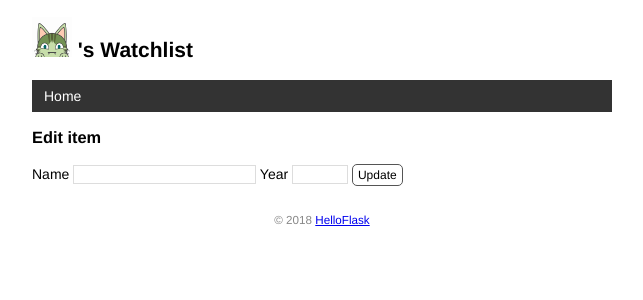
After one commit to ludidiya/flask-demo, a Flask app: template templates/edit.html in a window 1280 px wide. The commit adds this page. Shown: the top 300 px of the page, without its empty margins (318-961 px from the left). Run offline with Flask 2, Linux system fonts and the light colour scheme; the template is opened without the code that fills it, so the values that code supplies are empty.

Commit message:
Create, edit and delete item by form

```diff
--- a/app.py
+++ b/app.py
@@ -1,10 +1,20 @@
 import os
 import sys
-from flask import Flask, escape, url_for, render_template
-# 从 flask 包导入 Flask 类，通过实例化这个类，创建一个程序对象 app
-# escape() 函数可对用户恶意输入代码进行转义
-# Flask 提供了一个 url_for 函数来生成 URL，它接受的第一个参数就是端点值，默认为视图函数的名称
-# 使用 render_template() 函数可以把模板渲染出来，必须传入的参数为模板文件名
+from flask import Flask, escape, url_for, render_template, request, flash, redirect
+# 1）从 flask 包导入 Flask 类，通过实例化这个类，创建一个程序对象 app
+# 2）escape() 函数可对用户恶意输入代码进行转义
+# 3）Flask 提供了一个 url_for 函数来生成 URL，它接受的第一个参数就是端点值，默认为视图函数的名称
+# 4）使用 render_template() 函数可以把模板渲染出来，必须传入的参数为模板文件名
+# 5）request: Flask 会在请求触发后把请求信息放到 request 对象里，你可以从 flask 包导入它
+#          它包含请求相关的所有信息
+#          比如请求的路径（request.path）
+#          请求的方法（request.method）
+#          表单数据（request.form）
+#          查询字符串（request.args）等等。
+# 6）lash() 函数用来在视图函数里向模板传递提示消息，get_flashed_messages() 函数则用来在模板中获取提示消息。
+# 7）redirect() ：重定向响应是一类特殊的响应，它会返回一个新的 URL，浏览器在接受到这样的响应后会向这个新 URL 再次发起一个新的请求。
+#          Flask 提供了 redirect() 函数来快捷生成这种响应
+#          传入重定向的目标 URL 作为参数，比如 redirect('http://helloflask.com')。
 
 from flask_sqlalchemy import SQLAlchemy
 # 导入扩展类:
@@ -26,6 +36,11 @@ else:  # 否则使用四个斜线
 app = Flask(__name__)
 app.config['SQLALCHEMY_DATABASE_URI'] = prefix + os.path.join(app.root_path, 'data.db')
 app.config['SQLALCHEMY_TRACK_MODIFICATIONS'] = False  # 关闭对模型修改的监控
+# flash() 函数在内部会把消息存储到 Flask 提供的 session 对象里。
+# session 用来在请求间存储数据,它会把数据签名后存储到浏览器的 Cookie 中
+# 所以我们需要设置签名所需的密钥：
+app.config['SECRET_KEY'] = 'dev'  # 等同于 app.secret_key = 'dev'
+# 密钥的值在开发时可以随便设置。基于安全的考虑，在部署时应该设置为随机字符，且不应该明文写在代码里，在部署章节会详细介绍。
 # 在扩展类实例化前加载配置
 db = SQLAlchemy(app)
 
@@ -46,25 +61,7 @@ def test_url_for():
     return 'Test page'
 
 
-
-# 定义虚拟数据
-# 全局变量
-# name = 'Diadia LING'
-# movies = [
-#     {'title': 'My Neighbor Totoro', 'year': '1988'},
-#     {'title': 'Dead Poets Society', 'year': '1989'},
-#     {'title': 'A Perfect World', 'year': '1993'},
-#     {'title': 'Leon', 'year': '1994'},
-#     {'title': 'Mahjong', 'year': '1996'},
-#     {'title': 'Swallowtail Butterfly', 'year': '1996'},
-#     {'title': 'King of Comedy', 'year': '1999'},
-#     {'title': 'Devils on the Doorstep', 'year': '1999'},
-#     {'title': 'WALL-E', 'year': '2008'},
-#     {'title': 'The Pork of Music', 'year': '2012'},
-# ]
-
 # 创建数据库模型
-
 class User(db.Model):
     # 模型类要声明继承 db.Model
     # 表名将会是 user（自动生成，小写处理）
@@ -75,7 +72,6 @@ class Movie(db.Model):  # 表名将会是 movie
     id = db.Column(db.Integer, primary_key=True)  # 主键
     title = db.Column(db.String(60))  # 电影标题
     year = db.Column(db.String(4))  # 电影年份
-
 
 
 # 在Flask内自定义命令
@@ -124,8 +120,63 @@ def inject_user():
 def page_not_found(e):
     return render_template('404.html'), 404   # 返回模板和状态码（404.html中user变量已通过‘模板上下文处理函数’传递）
 
-# 在主页试图读取数据库记录
-@app.route('/')
+# # 在主页试图读取数据库记录
+# @app.route('/')
+# def index():
+#     movies = Movie.query.all()
+#     return render_template('index.html', movies=movies) # user变量已通过‘模板上下文处理函数’传递
+
+# 创建条目
+@app.route('/', methods=['GET', 'POST'])
 def index():
+    if request.method == 'POST':  # 判断是否是 POST 请求
+        # 获取表单数据
+        title = request.form.get('title')  # 传入表单对应输入字段的 name 值
+        # request.form 是一个特殊的字典，用表单字段的 name 属性值可以获取用户填入的对应数据
+        year = request.form.get('year')
+        # 验证数据
+        # 通过在 <input> 元素内添加 required 属性实现的验证（客户端验证）并不完全可靠，我们还要在服务器端追加验证：
+        if not title or not year or len(year) > 4 or len(title) > 60:
+            flash('Invalid input.')  # 显示错误提示
+            return redirect(url_for('index'))  # 重定向回主页
+        # 保存表单数据到数据库
+        movie = Movie(title=title, year=year)  # 创建记录
+        db.session.add(movie)  # 添加到数据库会话
+        db.session.commit()  # 提交数据库会话
+        flash('Item created.')  # 显示成功创建的提示
+        return redirect(url_for('index'))  # 重定向回主页
+
     movies = Movie.query.all()
-    return render_template('index.html', movies=movies) # user变量已通过‘模板上下文处理函数’传递
+    return render_template('index.html', movies=movies)
+
+# 修改条目
+# <int:movie_id>: int是将变量转换成整型的 URL 变量转换器
+@app.route('/movie/edit/<int:movie_id>', methods=['GET', 'POST'])
+def edit(movie_id):
+    # get_or_404() 方法，它会返回对应主键的记录，如果没有找到，则返回 404 错误响应。
+    movie = Movie.query.get_or_404(movie_id)
+
+    if request.method == 'POST':  # 处理编辑表单的提交请求
+        title = request.form['title']
+        year = request.form['year']
+
+        if not title or not year or len(year) != 4 or len(title) > 60:
+            flash('Invalid input.')
+            return redirect(url_for('edit', movie_id=movie_id))  # 重定向回对应的编辑页面
+
+        movie.title = title  # 更新标题
+        movie.year = year  # 更新年份
+        db.session.commit()  # 提交数据库会话
+        flash('Item updated.')
+        return redirect(url_for('index'))  # 重定向回主页
+
+    return render_template('edit.html', movie=movie)  # 传入被编辑的电影记录
+
+# 删除条目
+@app.route('/movie/delete/<int:movie_id>', methods=['POST'])  # 限定只接受 POST 请求
+def delete(movie_id):
+    movie = Movie.query.get_or_404(movie_id)  # 获取电影记录
+    db.session.delete(movie)  # 删除对应的记录
+    db.session.commit()  # 提交数据库会话
+    flash('Item deleted.')
+    return redirect(url_for('index'))  # 重定向回主页
--- a/static/style.css
+++ b/static/style.css
@@ -86,3 +86,51 @@ nav li a:hover {
     border-radius: 5px;
     padding: 3px 5px;
 }
+
+/* 覆盖某些浏览器对 input 元素定义的字体 */
+input[type=submit] {
+    font-family: inherit;
+}
+
+input[type=text] {
+    border: 1px solid #ddd;
+}
+
+input[name=year] {
+    width: 50px;
+}
+
+.btn {
+    font-size: 12px;
+    padding: 3px 5px;
+    text-decoration: none;
+    cursor: pointer;
+    background-color: white;
+    color: black;
+    border: 1px solid #555555;
+    border-radius: 5px;
+}
+
+.btn:hover {
+    text-decoration: none;
+    background-color: black;
+    color: white;
+    border: 1px solid black;
+}
+
+/* 为提示信息增加样式 */
+.alert {
+    position: relative;
+    padding: 7px;
+    margin: 7px 0;
+    border: 1px solid transparent;
+    color: #004085;
+    background-color: #cce5ff;
+    border-color: #b8daff;
+    border-radius: 5px;
+}
+
+/* 删除条目 */
+.inline-form {
+    display: inline;
+}
--- a/templates/base.html
+++ b/templates/base.html
@@ -11,6 +11,11 @@
     {% endblock %}
 </head>
 <body>
+    <!-- get_flashed_messages()函数用来在模板中获取提示消息 -->
+    {% for message in get_flashed_messages() %}
+    <div class="alert">{{ message }}</div>
+    {% endfor %}
+
     <h2>
         <img alt="Avatar" class="avatar" src="{{ url_for('static', filename='images/avatar.png') }}">
         {{ user.name }}'s Watchlist
--- /dev/null
+++ b/templates/edit.html
@@ -0,0 +1,10 @@
+{% extends 'base.html' %}
+
+{% block content %}
+<h3>Edit item</h3>
+<form method="post">
+    Name <input type="text" name="title" autocomplete="off" required value="{{ movie.title }}">
+    Year <input type="text" name="year" autocomplete="off" required value="{{ movie.year }}">
+    <input class="btn" type="submit" name="submit" value="Update">
+</form>
+{% endblock %}
```
Also changed, not shown: templates/index.html (+17 -1 lines), templates/README.md.
